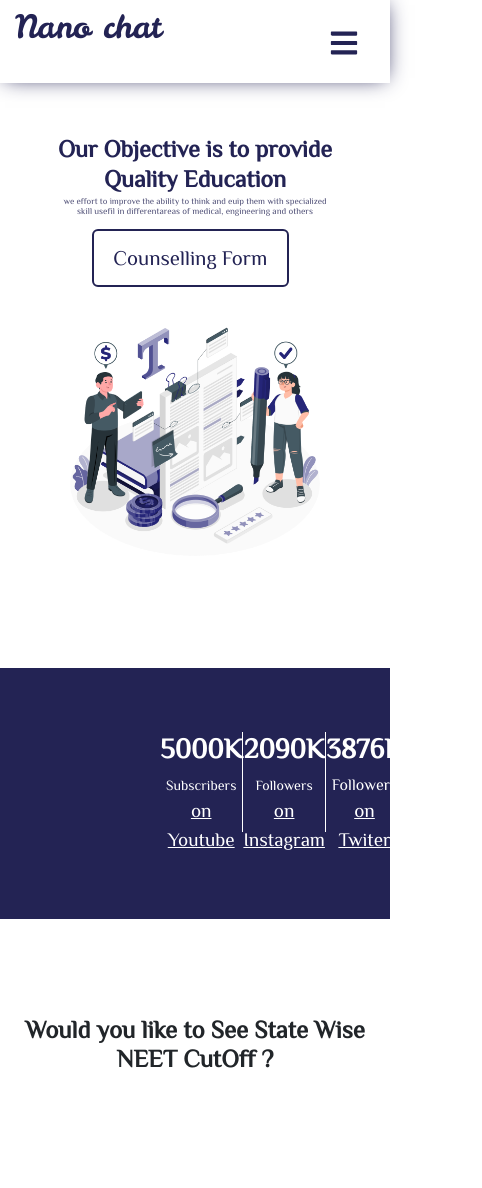
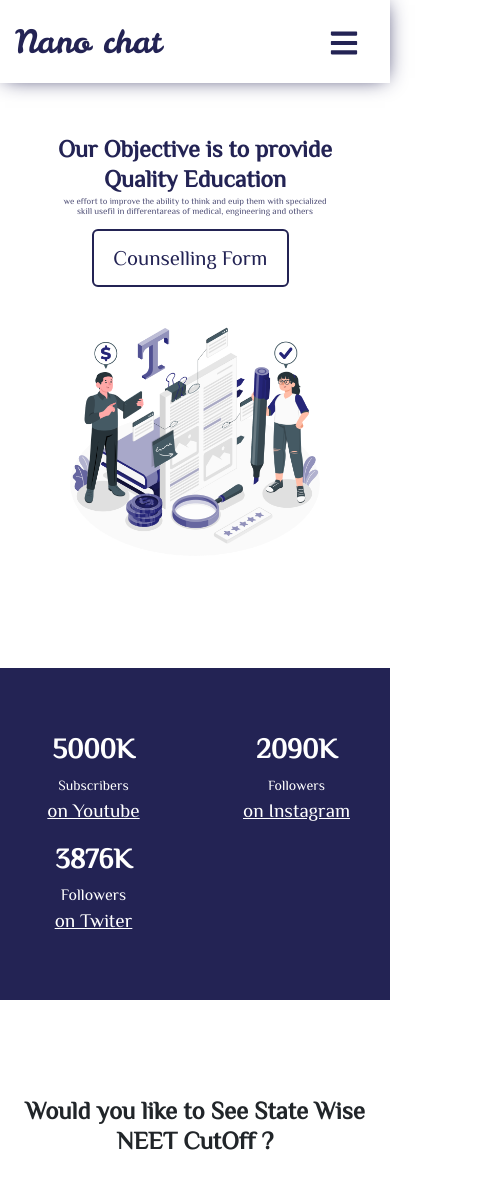
Before and after one commit to durgesh730/nanochatclient, a React (Create React App) app: page / in a window 390 px wide. Shown: the top 1188 px of the page, 482 px wide, since content can reach past the window. Built offline with nearby package versions, Linux system fonts and the light colour scheme; a web font is replaced by a local one.

Commit message:
responsive done

```diff
--- a/src/host.js
+++ b/src/host.js
@@ -1,2 +1,2 @@
-// export const serverhost = "http://localhost:8009"
-export const serverhost = "https://nanochatser.onrender.com"
+export const serverhost = "http://localhost:8009"
+// export const serverhost = "https://nanochatser.onrender.com"
--- a/src/style/body.css
+++ b/src/style/body.css
@@ -51,17 +51,28 @@ body {
 
 .imgpara .img img {
   width: 33rem;
-  -webkit-animation: mover 2s infinite  alternate;
-  animation: mover 2s infinite  alternate;
+  -webkit-animation: mover 2s infinite alternate;
+  animation: mover 2s infinite alternate;
 }
 
 @-webkit-keyframes mover {
-  0% { transform: translateY(0); }
-  100% { transform: translateY(-30px); }
+  0% {
+    transform: translateY(0);
+  }
+
+  100% {
+    transform: translateY(-30px);
+  }
 }
+
 @keyframes mover {
-  0% { transform: translateY(0); }
-  100% { transform: translateY(-30px); }
+  0% {
+    transform: translateY(0);
+  }
+
+  100% {
+    transform: translateY(-30px);
+  }
 }
 
 .textButton {
@@ -325,7 +336,7 @@ body {
   font-size: 1.2rem;
 }
 
-.chennels .container h1{
+.chennels .container h1 {
   font-weight: 600;
 }
 
@@ -333,3 +344,29 @@ body {
   border-left: 1px solid white;
   height: 100px;
 }
+
+@media screen and (max-width:1024px) {
+  .chennels .container {
+    padding: 0rem 5rem;
+  }
+}
+
+
+@media screen and (max-width:800px) {
+  .chennels .container {
+    padding: 0rem 0rem;
+    grid-template-columns: repeat(4, 1fr);
+    gap: 1rem;
+    margin: auto;
+  }
+}
+
+@media screen and (max-width:400px) {
+  .chennels .container {
+    padding: 0rem 0rem;
+    grid-template-columns: repeat(2, 1fr);
+  }
+  .vl {
+    display: none;
+  }
+}
--- a/src/style/cards.css
+++ b/src/style/cards.css
@@ -53,9 +53,12 @@ body {
     font-weight: 600;
 }
 
-@media screen and (max-width:700px) {
+@media screen and (max-width:1020px) {
     .State {
         grid-template-columns: repeat(1, 1fr);
+    }
+    .State {
+        width: 90%;
     }
 }
 
@@ -65,6 +68,7 @@ body {
     }
 }
 
+
 .horiline hr {
     width: 70%;
     margin-left: auto;
--- a/src/style/navbar.css
+++ b/src/style/navbar.css
@@ -11,6 +11,7 @@ nav {
     display: flex;
     flex-direction: row;
     justify-content: space-between;
+    align-items: center;
 }
 
 nav .logo {
--- a/src/style/notification.css
+++ b/src/style/notification.css
@@ -118,7 +118,7 @@
     .notenames a{
         text-align: center;
         text-decoration: none;
-        color: #232354;
+        color:white;
     }
     .Others{
         padding-top: 1rem;
--- a/src/style/tables.css
+++ b/src/style/tables.css
@@ -100,3 +100,43 @@
    border: none;
    text-decoration: none;
 }
+
+
+@media screen and (max-width:1020px) {
+   .bothtable{
+      display: block;
+      margin: auto;
+   }
+   .bothtable .Firsttable{
+     margin: auto;
+     margin-bottom: 4rem;
+     width:50%;
+   }
+
+   .bothtable .secondtable{
+      margin: auto;
+      width:50%;
+   }
+}
+
+@media screen and (max-width:800px) {
+   .bothtable .Firsttable{
+     width:60%;
+   }
+
+   .bothtable .secondtable{
+      margin: auto;
+      width:60%;
+   }
+}
+
+@media screen and (max-width:700px) {
+   .bothtable .Firsttable{
+     width:80%;
+   }
+
+   .bothtable .secondtable{
+      margin: auto;
+      width:83%;
+   }
+}
```
Also changed, not shown: 1 other file (tests, documents, lock files or other folders).
